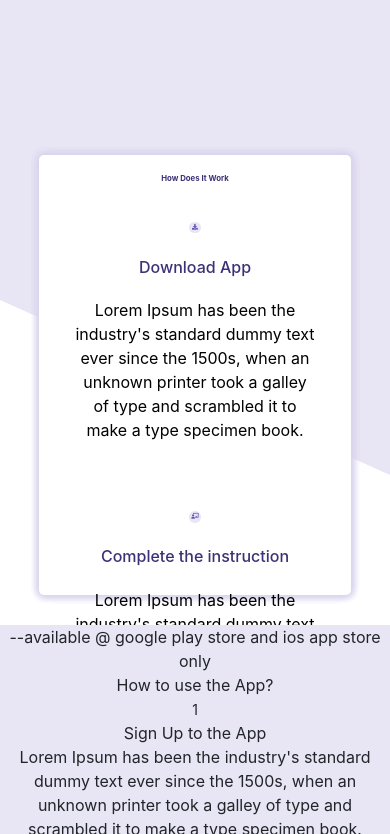
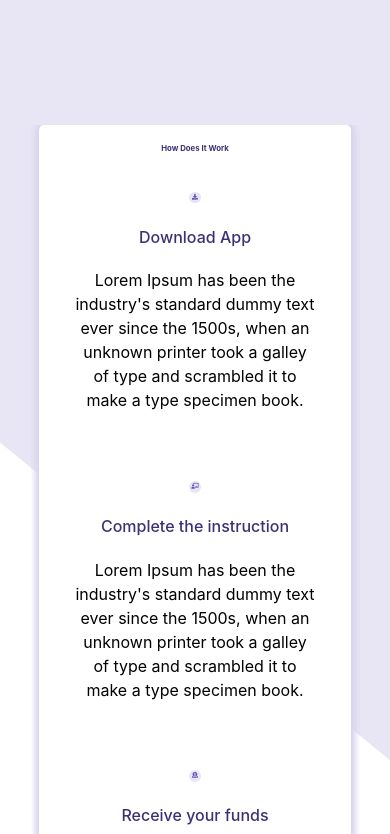
Before and after one commit to mshsun20/sunpayrepo, a React (Create React App) app: page / in a window 390 px wide. Shown: the part 950-1784 px from the top of the page. Built offline with nearby package versions, Linux system fonts and the light colour scheme.

Commit message:
Debugging styling issues

```diff
--- a/package.json
+++ b/package.json
@@ -15,6 +15,7 @@
     "react-dom": "^17.0.2",
     "react-router-dom": "^5.2.0",
     "react-scripts": "4.0.3",
+    "update": "^0.7.4",
     "web-vitals": "^1.0.1"
   },
   "scripts": {
--- a/src/components/Navbar.js
+++ b/src/components/Navbar.js
@@ -3,7 +3,7 @@ import { NavLink } from 'react-router-dom'
 import { Button } from '@material-ui/core'
 import menu from '../icons/darkmode/menu.png'
 
-const Navbar = (props) => {
+const Navbar = () => {
     const [menuState, setmenuState] = useState(false)
 
     // close hamberger menu when click anywhere outside the menu window
--- a/src/components/servicespartials/Srvcdata.jsx
+++ b/src/components/servicespartials/Srvcdata.jsx
@@ -16,23 +16,23 @@ export const srvcdta = [
         icon: 'fas fa-donate',
         heading: "Receive your funds",
         details: "Lorem Ipsum has been the industry's standard dummy text ever since the 1500s, when an unknown printer took a galley of type and scrambled it to make a type specimen book."
-    },
-    {
-        dtaid: 4,
-        icon: 'fas fa-download',
-        heading: "Download App",
-        details: "Lorem Ipsum has been the industry's standard dummy text ever since the 1500s, when an unknown printer took a galley of type and scrambled it to make a type specimen book."
-    },
-    {
-        dtaid: 5,
-        icon: 'fas fa-chalkboard-teacher',
-        heading: "Complete the instruction",
-        details: "Lorem Ipsum has been the industry's standard dummy text ever since the 1500s, when an unknown printer took a galley of type and scrambled it to make a type specimen book."
-    },
-    {
-        dtaid: 6,
-        icon: 'fas fa-donate',
-        heading: "Receive your funds",
-        details: "Lorem Ipsum has been the industry's standard dummy text ever since the 1500s, when an unknown printer took a galley of type and scrambled it to make a type specimen book."
     }
+    // {
+    //     dtaid: 4,
+    //     icon: 'fas fa-download',
+    //     heading: "Download App",
+    //     details: "Lorem Ipsum has been the industry's standard dummy text ever since the 1500s, when an unknown printer took a galley of type and scrambled it to make a type specimen book."
+    // },
+    // {
+    //     dtaid: 5,
+    //     icon: 'fas fa-chalkboard-teacher',
+    //     heading: "Complete the instruction",
+    //     details: "Lorem Ipsum has been the industry's standard dummy text ever since the 1500s, when an unknown printer took a galley of type and scrambled it to make a type specimen book."
+    // },
+    // {
+    //     dtaid: 6,
+    //     icon: 'fas fa-donate',
+    //     heading: "Receive your funds",
+    //     details: "Lorem Ipsum has been the industry's standard dummy text ever since the 1500s, when an unknown printer took a galley of type and scrambled it to make a type specimen book."
+    // }
 ]
--- a/src/styles/hmstyl.scss
+++ b/src/styles/hmstyl.scss
@@ -107,22 +107,23 @@
             background-color: lighten($color: $shcl15, $amount: 45%);
             clip-path: polygon(0 0, 100% 0, 100% 70%, 0 35%);
             width: 100%;
-            height: auto;
+            height: 100%;
             min-height: 500px;
             z-index: 1;
         }
 
         .hmbdycnt {
-            position: absolute;
+            position: relative;
             background-color: lighten($color: $shcl15, $amount: 55%);
             width: 80%;
             height: auto;
-            max-height: 440px;
+            // max-height: 440px;
             padding: 2%;
             @include cmmngrd;
             border-radius: 5px;
             box-shadow: 0.25px 0.25px 8px 0px lighten($color: $shcl15, $amount: 40%), 0.25px 0.25px 8px 0px lighten($color: $shcl15, $amount: 40%), 0.25px 0.25px 8px 0px lighten($color: $shcl15, $amount: 40%), 0.25px 0.25px 8px 0px lighten($color: $shcl15, $amount: 40%);
             z-index: 2;
+            overflow: auto;
             .hmbdyhd {
                 span {
                     color: darken($color: $shcl15, $amount: 15%);
@@ -389,22 +390,22 @@
         }
     }
 
-    // .hmbdy {
-    //     position: relative;
-    //     width: 100%;
-    //     min-height: 1000px;
-    //     @include cmmnflx;
+    .hmbdy {
+        position: relative;
+        width: 100%;
+        min-height: 1000px;
+        @include cmmnflx;
     //     z-index: -1;
 
-    //     .hmbdybck {
-    //         position: absolute;
-    //         background-color: lighten($color: $shcl15, $amount: 45%);
-    //         clip-path: polygon(0 0, 100% 0, 100% 70%, 0 35%);
+        .hmbdybck {
+            position: relative;
+            background-color: lighten($color: $shcl15, $amount: 45%);
+            clip-path: polygon(0 0, 100% 0, 100% 70%, 0 35%);
     //         width: 100%;
     //         height: auto;
     //         min-height: 1000px;
     //         z-index: 1;
-    //     }
+        }
 
     //     .hmbdycnt {
     //         position: absolute;
@@ -417,6 +418,7 @@
     //         border-radius: 5px;
     //         box-shadow: 0.25px 0.25px 8px 0px lighten($color: $shcl15, $amount: 40%), 0.25px 0.25px 8px 0px lighten($color: $shcl15, $amount: 40%), 0.25px 0.25px 8px 0px lighten($color: $shcl15, $amount: 40%), 0.25px 0.25px 8px 0px lighten($color: $shcl15, $amount: 40%);
     //         z-index: 2;
+            overflow: auto;
     //         .hmbdyhd {
     //             span {
     //                 color: darken($color: $shcl15, $amount: 15%);
@@ -462,6 +464,6 @@
     //                 }
     //             }
             }
-    //     }
+        }
     // }
 }
```
Also changed, not shown: 2 other files (tests, documents, lock files or other folders).
